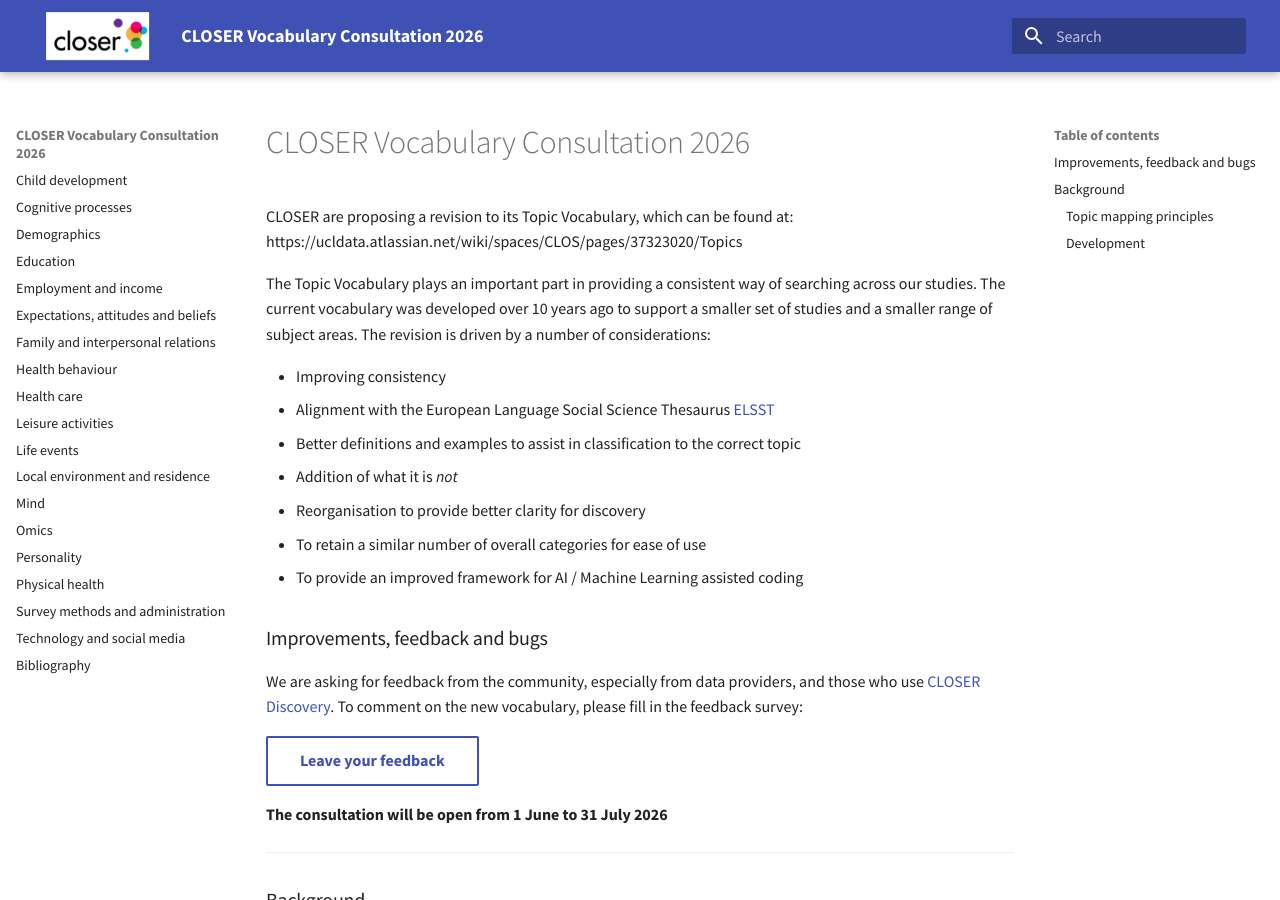
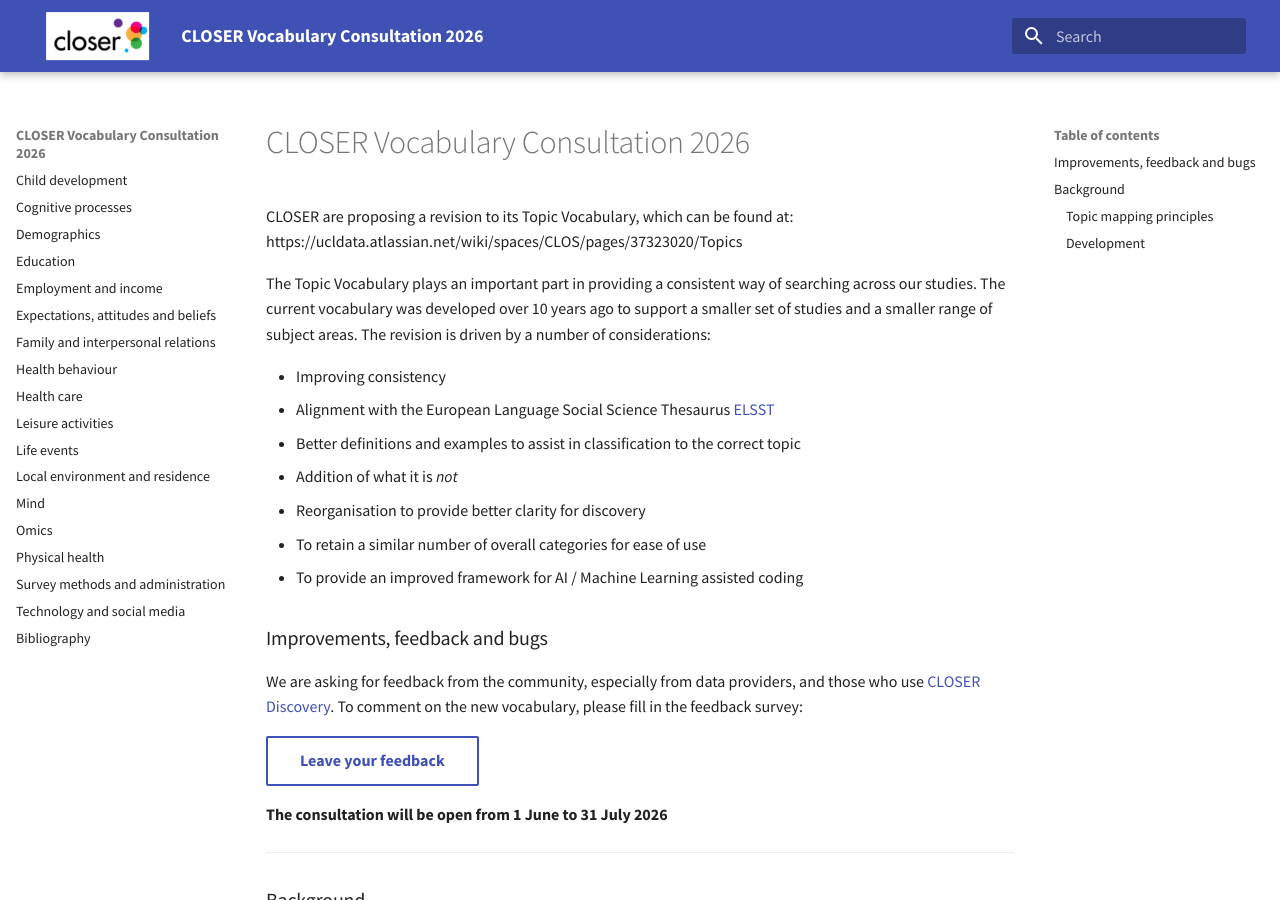
Before and after one commit to CLOSER-Cohorts/closer-vocabulary-2026, an MkDocs documentation site: the page built from docs/index.md, in a window 1280 px wide and 900 px high. Built offline with MkDocs 1.6.1 and Material for MkDocs 9.7.7, drawn with Linux system fonts in a browser that asks for light colours.

Commit message:
Remove 'Personality' section from mkdocs.yml
Removed 'Personality' section from the documentation.

```diff
--- a/mkdocs.yml
+++ b/mkdocs.yml
@@ -23,7 +23,6 @@
   - Local environment and residence: "housing-and-local-environment.md"
   - Mind: "mental-health.md"
   - Omics: "omics.md"
-  - Personality: "personality.md"
   - Physical health: "physical-health.md"
   - Survey methods and administration: "survey-methods-and-administration.md"
   - Technology and social media: "technology-and-social-media.md"
```
